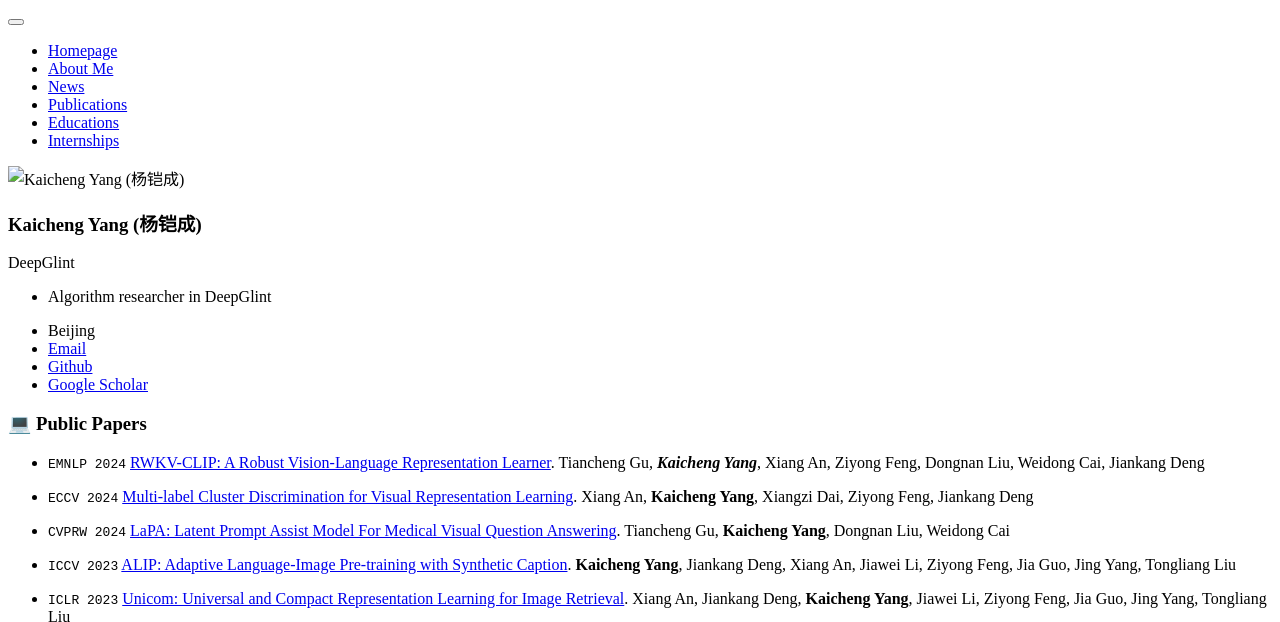
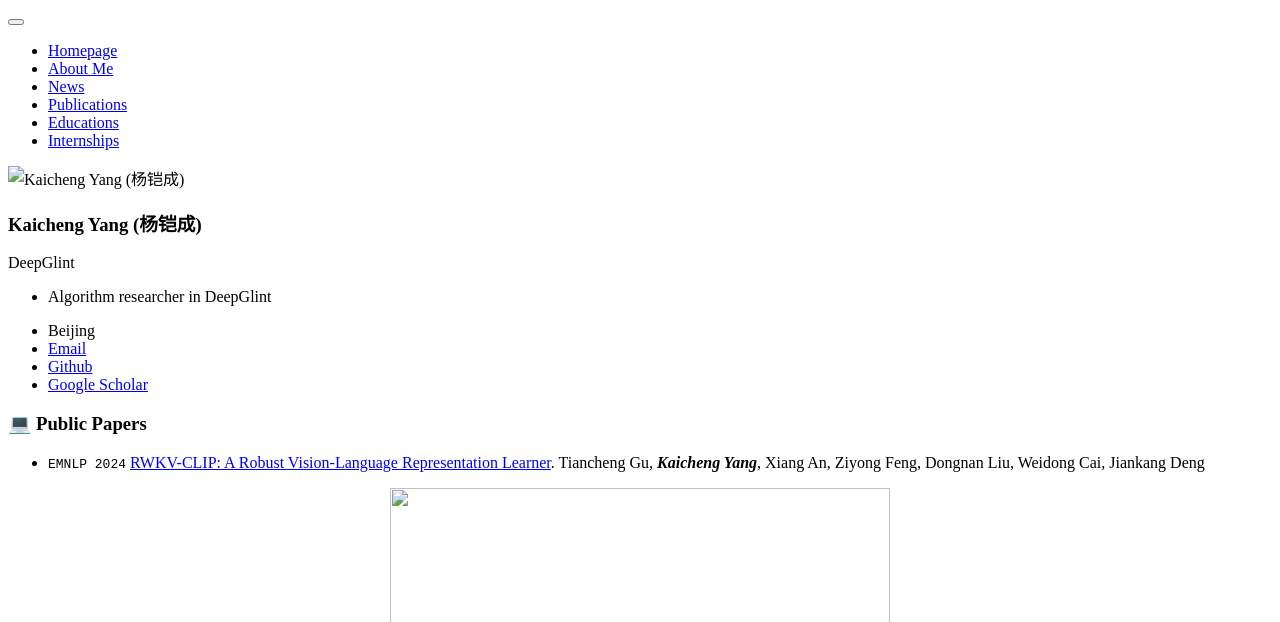
Before and after one commit to Kaicheng-Yang0828/Kaicheng-Yang0828.github.io, a Jekyll site: the page built from _pages/includes/pub.md, in a window 1280 px wide. Shown: the top 622 px of the page. Built offline with Jekyll 4.4.1, drawn with Linux system fonts in a browser that asks for light colours; our own code applies the rules of GitHub Pages for plain Markdown files; grey boxes are pictures that could not be loaded.

Commit message:
Update pub.md

```diff
--- a/_pages/includes/pub.md
+++ b/_pages/includes/pub.md
@@ -1,23 +1,37 @@
 
 # 💻 Public Papers
 - ``EMNLP 2024`` [RWKV-CLIP: A Robust Vision-Language Representation Learner](https://arxiv.org/abs/2406.06973). Tiancheng Gu*, **Kaicheng Yang***, Xiang An, Ziyong Feng, Dongnan Liu, Weidong Cai, Jiankang Deng
-  ![](_pages/includes/image_paper/RWKV-CLIP.jpg)
+<p align="center">
+  <img src="_pages/includes/_pages/includes/image_paper/RWKV-CLIP.jpg" width="500px" height="300px">
+</p>
 
 - ``ECCV 2024`` [Multi-label Cluster Discrimination for Visual Representation Learning](https://arxiv.org/pdf/2407.17331). Xiang An, **Kaicheng Yang**, Xiangzi Dai, Ziyong Feng, Jiankang Deng
-  ![](_pages/includes/image_paper/MLCD.jpg)
+<p align="center">
+  <img src="_pages/includes/image_paper/MLCD.jpg" width="600px" height="300px">
+</p>
 
 
 - ``CVPRW 2024`` [LaPA: Latent Prompt Assist Model For Medical Visual Question Answering](https://arxiv.org/pdf/2404.13039.pdf). Tiancheng Gu, **Kaicheng Yang**, Dongnan Liu, Weidong Cai
-  ![](_pages/includes/image_paper/LaPA.jpg)
+<p align="center">
+  <img src="_pages/includes/image_paper/LaPA.jpg" width="700px" height="300px">
+</p>
 
 - ``ICCV 2023`` [ALIP: Adaptive Language-Image Pre-training with Synthetic Caption](https://arxiv.org/abs/2308.08428). **Kaicheng Yang**, Jiankang Deng, Xiang An, Jiawei Li, Ziyong Feng, Jia Guo, Jing Yang, Tongliang Liu
-  ![](_pages/includes/image_paper/ALIP.jpg)
+<p align="center">
+  <img src="_pages/includes/image_paper/ALIP.jpg" width="500px" height="300px">
+</p>
 
 - ``ICLR 2023`` [Unicom: Universal and Compact Representation Learning for Image Retrieval](https://arxiv.org/abs/2304.05884). Xiang An, Jiankang Deng, **Kaicheng Yang**, Jiawei Li, Ziyong Feng, Jia Guo, Jing Yang, Tongliang Liu
-  ![](_pages/includes/image_paper/unicom.jpg)
+<p align="center">
+  <img src="_pages/includes/image_paper/unicom.jpg" width="550px" height="300px">
+</p>
 
 - ``ACMMM 2020`` [CM-BERT: Cross-Modal BERT for Text-Audio Sentiment Analysis](https://dl.acm.org/doi/10.1145/3394171.3413690). **Kaicheng Yang**, Hua Xu, KaiGao
-  ![](_pages/includes/image_paperCM-BERT.jpg)
+<p align="center">
+  <img src="_pages/includes/image_paper/CM-BERT.jpg" width="500px" height="300px">
+</p>
 
 - ``ACL 2020`` [CH-SIMS: A Chinese Multimodal Sentiment Analysis Dataset with Fine-grained Annotations of Modality](https://aclanthology.org/2020.acl-main.343.pdf). Wenmeng Yu, Hua Xu, Fanyang Meng, Yilin Zhu, Yixiao Ma, Jiele Wu, Jiyun Zou, **Kaicheng Yang**
-  ![](_pages/includes/image_paper/CH-SIMS.jpg)
+<p align="center">
+  <img src="_pages/includes/image_paper/CH-SIMS.jpg" width="550px" height="300px">
+</p>
```
